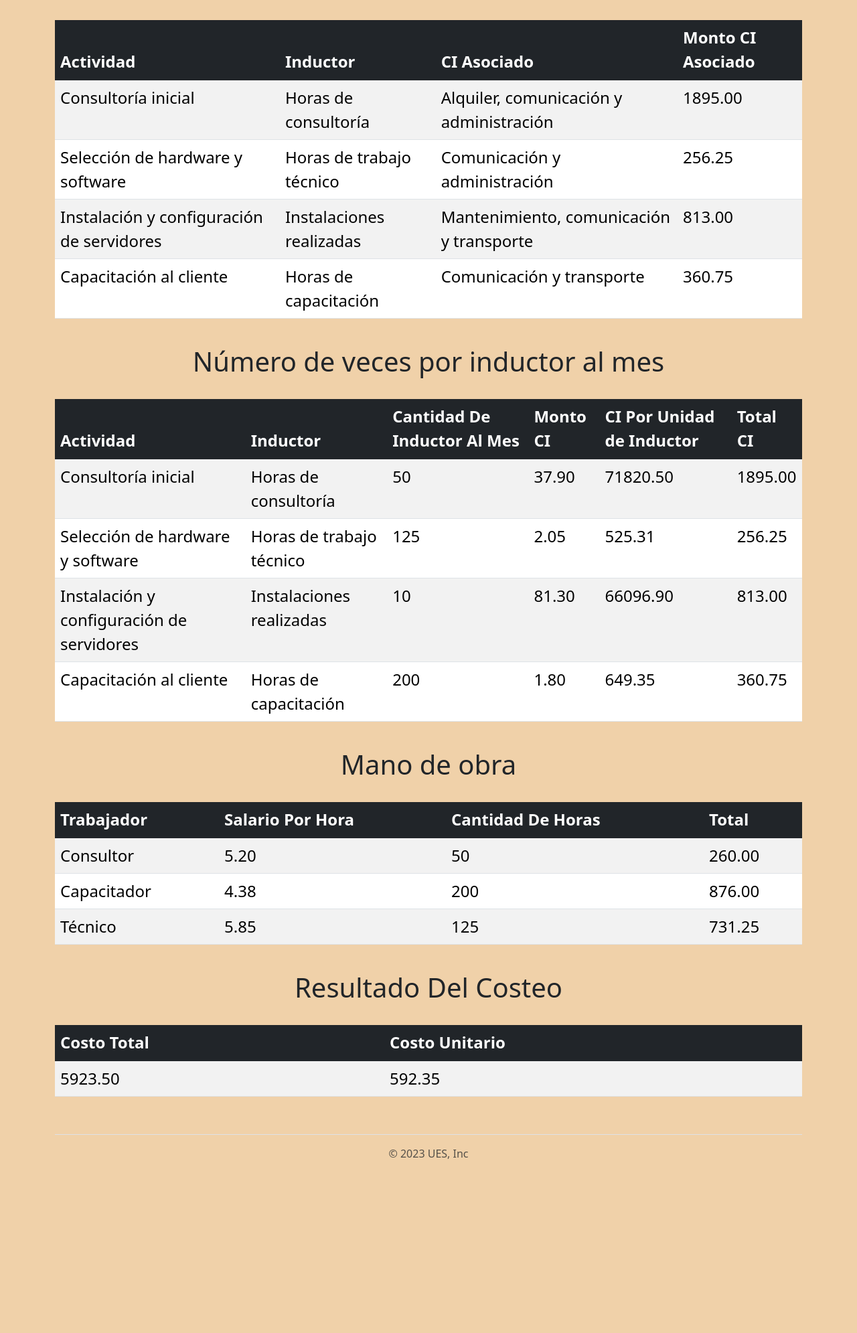
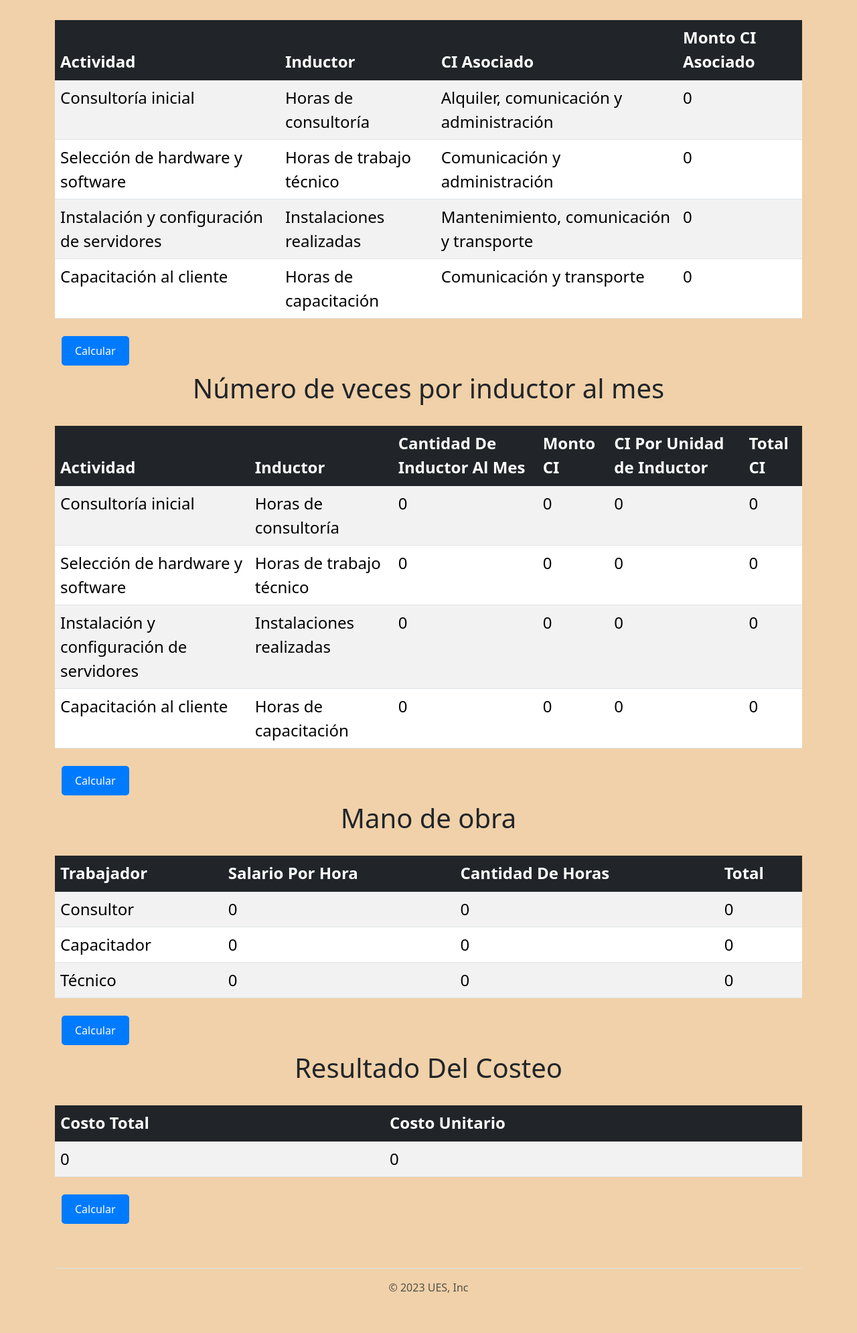
Before and after one commit to JGer04/ProyectoSIC, a Django app: page /costo/costeo in a window 1280 px wide. Shown: the part 202-2193 px from the top of the page at 67% size. Before the commit the page ends 1933 px from the top, so only its background shows below. Run offline with Django 4.2, Linux system fonts and the light colour scheme; data comes from the database, SQL or seed files in the repository; some libraries are stand-ins or nearby versions.

Commit message:
funcionabilidad del costeo con js

```diff
--- /dev/null
+++ b/ServiTech/static/js/costeo.js
@@ -0,0 +1,70 @@
+const celdasMontosCI = document.querySelectorAll(".monto-CI");
+const btnActualizar = document.querySelector(".actualizarMonto-CI")
+let celdasMontosCI2, valores2 = [];
+
+const celdasTabla2 = document.querySelectorAll(".tabla2");
+const btnTabla2 = document.querySelector(".actualizarTabla2")
+let valoresTabla2, valores3 = [];
+
+const celdasTabla3 = document.querySelectorAll(".tabla3");
+const btnTabla3 = document.querySelector(".actualizarTabla3")
+let valoresTabla3, valores4 = [];
+
+const celdasTabla4 = document.querySelectorAll(".tabla4");
+const btnTabla4 = document.querySelector(".actualizarTabla4")
+let valoresTabla4, valores5 = [];
+
+function reiniciarMontos(arrModificar) {
+      arrModificar.forEach(function(celda) {
+      celda.textContent = '0';
+    });
+  }
+
+function mostrarMontos(arrModificar, arrValores) {
+    arrModificar.forEach((celda, i) => {
+     celda.textContent = arrValores[i];
+    });
+  }
+
+
+document.addEventListener('DOMContentLoaded', function() {
+    celdasMontosCI2 = [...celdasMontosCI];
+    celdasMontosCI2.forEach((monto,i) =>{
+     valores2[i] = monto.textContent;
+    })
+    reiniciarMontos(celdasMontosCI);
+
+    valoresTabla2 = [...celdasTabla2];
+    valoresTabla2.forEach((monto,i) =>{
+     valores3[i] = monto.textContent;
+    })
+    reiniciarMontos(celdasTabla2);
+
+    valoresTabla3 = [...celdasTabla3];
+    valoresTabla3.forEach((monto,i) =>{
+     valores4[i] = monto.textContent;
+    })
+    reiniciarMontos(celdasTabla3);
+
+    valoresTabla4 = [...celdasTabla4];
+    valoresTabla4.forEach((monto,i) =>{
+     valores5[i] = monto.textContent;
+    })
+    reiniciarMontos(celdasTabla4);
+  })
+
+btnActualizar.addEventListener("click", ()=>{
+ mostrarMontos(celdasMontosCI,valores2);
+})
+
+btnTabla2.addEventListener("click", ()=>{
+ mostrarMontos(celdasTabla2,valores3);
+})
+
+btnTabla3.addEventListener("click", ()=>{
+ mostrarMontos(celdasTabla3,valores4);
+})
+
+btnTabla4.addEventListener("click", ()=>{
+ mostrarMontos(celdasTabla4,valores5);
+})
--- a/ServiTech/templates/costo/costeo.html
+++ b/ServiTech/templates/costo/costeo.html
@@ -23,28 +23,29 @@
                 <td>{{ actividad1.nombre }}</td>
                 <td>{{ inductor1.nombre }}</td>
                 <td>{{ actividad1.costo_indirecto_asociado }}</td>
-                <td>{{ consultoria_inicial }}</td>
+                <td class="monto-CI">{{ consultoria_inicial }}</td>
             </tr>
             <tr>
                 <td>{{ actividad2.nombre }}</td>
                 <td>{{ inductor2.nombre }}</td>
                 <td>{{ actividad2.costo_indirecto_asociado }}</td>
-                <td>{{ seleccion_HS }}</td>
+                <td class="monto-CI">{{ seleccion_HS }}</td>
             </tr>
             <tr>
                 <td>{{ actividad3.nombre }}</td>
                 <td>{{ inductor3.nombre }}</td>
                 <td>{{ actividad3.costo_indirecto_asociado }}</td>
-                <td>{{ instalacion_configuracion }}</td>
+                <td class="monto-CI">{{ instalacion_configuracion }}</td>
             </tr>
             <tr>
                 <td>{{ actividad4.nombre }}</td>
                 <td>{{ inductor4.nombre }}</td>
                 <td>{{ actividad4.costo_indirecto_asociado }}</td>
-                <td>{{ capacitacion }}</td>
+                <td class="monto-CI">{{ capacitacion }}</td>
             </tr>
         </tbody>
     </table>
+    <button class="btn actualizarMonto-CI">Calcular</button>
 
     <br><h1>Número de veces por inductor al mes</h1><br>
     <table class="table table-striped" style="font-size: x-large;">
@@ -62,37 +63,38 @@
             <tr>
                 <td>{{ actividad1.nombre }}</td>
                 <td>{{ inductor1.nombre }}</td>
-                <td>50</td>
-                <td>{{ consultoria_inicial2 }}</td>
-                <td>{{ consultoria_inicial3 }}</td>
-                <td>{{ consultoria_inicial }}</td>
+                <td class="tabla2">50</td>
+                <td class="tabla2">{{ consultoria_inicial2 }}</td>
+                <td class="tabla2">{{ consultoria_inicial3 }}</td>
+                <td class="tabla2">{{ consultoria_inicial }}</td>
             </tr>
             <tr>
                 <td>{{ actividad2.nombre }}</td>
                 <td>{{ inductor2.nombre }}</td>
-                <td>125</td>
-                <td>{{ seleccion_HS2 }}</td>
-                <td>{{ seleccion_HS3 }}</td>
-                <td>{{ seleccion_HS }}</td>
+                <td class="tabla2">125</td>
+                <td class="tabla2">{{ seleccion_HS2 }}</td>
+                <td class="tabla2">{{ seleccion_HS3 }}</td>
+                <td class="tabla2">{{ seleccion_HS }}</td>
             </tr>
             <tr>
                 <td>{{ actividad3.nombre }}</td>
                 <td>{{ inductor3.nombre }}</td>
-                <td>10</td>
-                <td>{{ instalacion_configuracion2 }}</td>
-                <td>{{ instalacion_configuracion3 }}</td>
-                <td>{{ instalacion_configuracion }}</td>
+                <td class="tabla2">10</td>
+                <td class="tabla2">{{ instalacion_configuracion2 }}</td>
+                <td class="tabla2">{{ instalacion_configuracion3 }}</td>
+                <td class="tabla2">{{ instalacion_configuracion }}</td>
             </tr>
             <tr>
                 <td>{{ actividad4.nombre }}</td>
                 <td>{{ inductor4.nombre }}</td>
-                <td>200</td>
-                <td>{{ capacitacion2 }}</td>
-                <td>{{ capacitacion3 }}</td>
-                <td>{{ capacitacion }}</td>
+                <td class="tabla2">200</td>
+                <td class="tabla2">{{ capacitacion2 }}</td>
+                <td class="tabla2">{{ capacitacion3 }}</td>
+                <td class="tabla2">{{ capacitacion }}</td>
             </tr>
         </tbody>
     </table>
+    <button class="btn actualizarTabla2">Calcular</button>
     <br><h1>Mano de obra</h1><br>
     <table class="table table-striped" style="font-size: x-large;">
         <thead class="table-dark">
@@ -106,24 +108,25 @@
         <tbody class="table-group-divider">
            <tr>
             <td>{{puesto1.nombre}}</td>
-            <td>{{puesto1.salario_por_hora}}</td>
-            <td>50</td>
-            <td>{{mod1}}</td>
+            <td class=tabla3>{{puesto1.salario_por_hora}}</td>
+            <td class=tabla3>50</td>
+            <td class=tabla3>{{mod1}}</td>
            </tr>
            <tr>
             <td>{{puesto2.nombre}}</td>
-            <td>{{puesto2.salario_por_hora}}</td>
-            <td>200</td>
-            <td>{{mod2}}</td>
+            <td class=tabla3>{{puesto2.salario_por_hora}}</td>
+            <td class=tabla3>200</td>
+            <td class=tabla3>{{mod2}}</td>
            </tr>
            <tr>
             <td>{{puesto3.nombre}}</td>
-            <td>{{puesto3.salario_por_hora}}</td>
-            <td>125</td>
-            <td>{{mod3}}</td>
+            <td class=tabla3>{{puesto3.salario_por_hora}}</td>
+            <td class=tabla3>125</td>
+            <td class=tabla3>{{mod3}}</td>
            </tr>
         </tbody>
     </table>
+    <button class="btn actualizarTabla3">Calcular</button>
     <br><h1>Resultado Del Costeo</h1><br>
     <table class="table table-striped" style="font-size: x-large;">
         <thead class="table-dark">
@@ -134,10 +137,10 @@
         </thead>
         <tbody class="table-group-divider">
            <tr>
-            <td>{{costo_total}}</td>
-            <td>{{costo_unitario}}</td>
+            <td class="tabla4">{{costo_total}}</td>
+            <td class="tabla4">{{costo_unitario}}</td>
            </tr>
         </tbody>
     </table>
-
+    <button class="btn actualizarTabla4">Calcular</button>
 {% endblock content %}
--- a/ServiTech/templates/layout/base.html
+++ b/ServiTech/templates/layout/base.html
@@ -53,6 +53,7 @@
     <script src="{% static 'js/sidebar.js' %}"></script>
     <script src="{% static 'js/transacciones.js' %}"></script>
     <script src="{% static 'js/reportes.js' %}"></script>
+    <script src="{% static 'js/costeo.js' %}"></script>
     <script
       src="https://cdn.jsdelivr.net/npm/bootstrap@5.3.0-alpha3/dist/js/bootstrap.bundle.min.js"
       integrity="sha384-ENjdO4Dr2bkBIFxQpeoTz1HIcje39Wm4jDKdf19U8gI4ddQ3GYNS7NTKfAdVQSZe"
```
Also changed, not shown: 8 other files.
